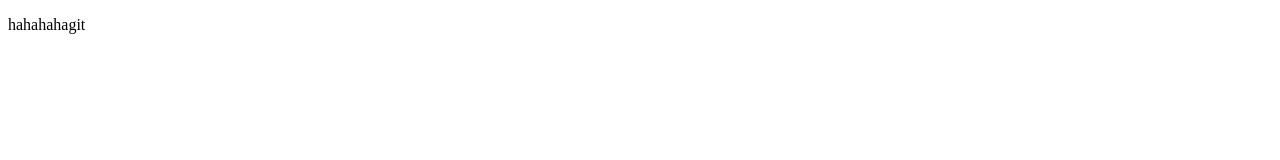
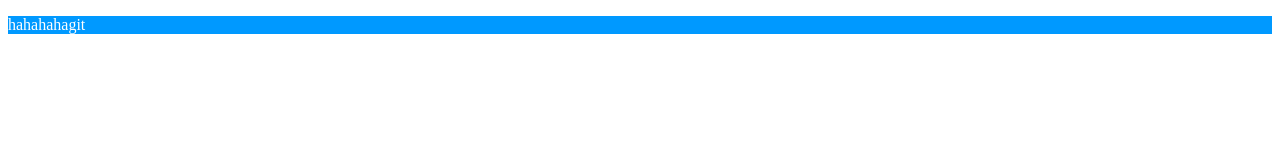
Before and after one commit to sifangts/24121, a plain HTML site: page index.html in a window 1280 px wide. Drawn offline with Linux system fonts and the light colour scheme.

Commit message:
update1 index.html css/style.css

```diff
--- /dev/null
+++ b/css/style.css
@@ -0,0 +1,4 @@
+p{
+    background-color: #09f;
+    color: #fff;
+}
--- a/index.html
+++ b/index.html
@@ -5,6 +5,7 @@
     <meta http-equiv="X-UA-Compatible" content="IE=edge">
     <meta name="viewport" content="width=device-width, initial-scale=1.0">
     <title>Document</title>
+    <link rel="stylesheet" href="css/style.css">
 </head>
 <body>
     <p>hahahahagit</p>
```
